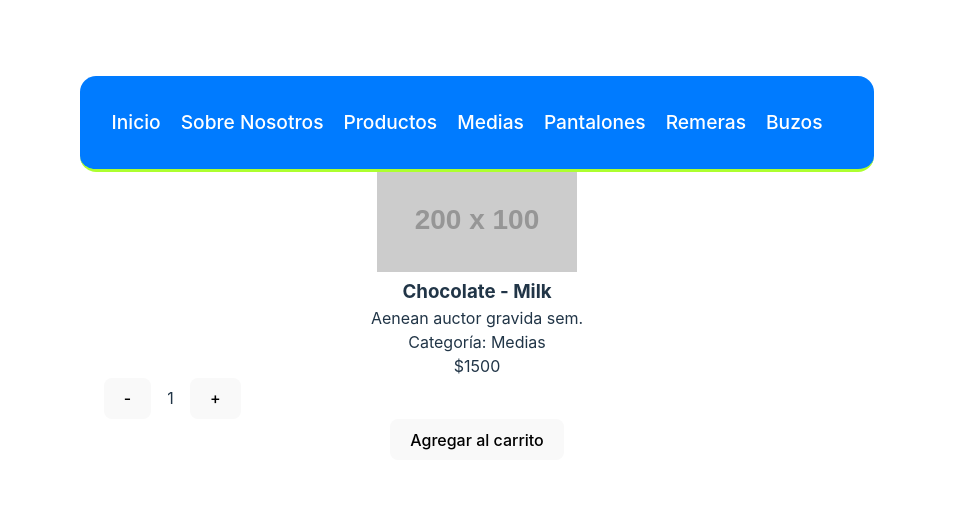
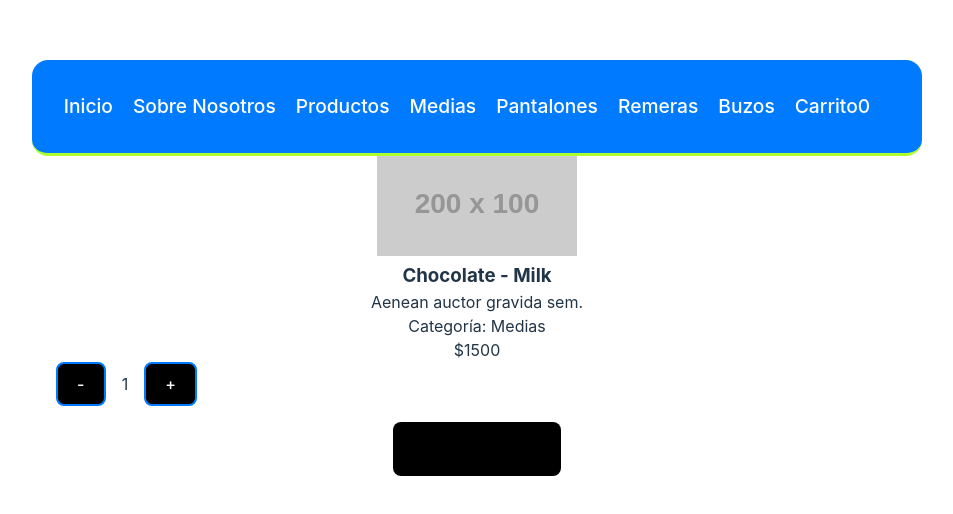
Before and after one commit to Tomimoure8/React-SegundaPreEntrega, a React (Vite) app: page /item/1 in a window 1280 px wide. Shown: the part 132-646 px from the top of the page, without its empty margins (163-1116 px from the left). Built offline with nearby package versions, Linux system fonts and the light colour scheme.

Commit message:
Implementación de CartContext y CartWidget, Checkout y mejora del ItemCount

```diff
--- a/src/App.css
+++ b/src/App.css
@@ -161,3 +161,29 @@
   align-items: center;
   gap: 1rem;
 }
+
+.item-count button {
+  background-color: black;
+  color: white;
+  border-radius: .5rem;
+  cursor: pointer;
+  font-size: 1rem;
+  display: flex;
+  align-items: center;
+  justify-content: center;
+  text-align: center;
+  border: 2px solid #007bff;
+}
+
+.item-count button:hover, .agregar-al-carrito:hover {
+  background-color: #f2f2f2;
+  color: #ff8c00;
+}
+
+.agregar-al-carrito {
+  width: auto;
+  height: auto;
+  margin-top: 1rem;
+  padding: 1rem;
+  background-color: black;
+}
--- a/src/App.jsx
+++ b/src/App.jsx
@@ -4,12 +4,45 @@
 import Navbar from './components/NavbarTea';
 import { BrowserRouter, Route, Routes } from "react-router-dom";
 import Nosotros from './components/Nosotros';
+import { useState } from 'react';
+import { CartContext } from "./context/CartContext";
+import Carrito from './components/Carrito';
 
 function App() {
+
+  const [carrito, setCarrito] = useState ([]);
+
+  const agregarAlCarrito  =  (item, cantidad) => {
+    const itemAgregado = {...item, cantidad};
+
+    const nuevoCarrito = [...carrito];
+    const estaEnElCarrito = nuevoCarrito.find((producto) => producto.id === itemAgregado.id);
+
+
+    if (estaEnElCarrito) {
+        estaEnElCarrito.cantidad += cantidad;
+    } else {
+        nuevoCarrito.push (itemAgregado);
+    }
+    setCarrito (nuevoCarrito);
+}
+
+const cantidadEnCarrito = () => {
+  return carrito.reduce ((acc, prod) => acc + prod.cantidad, 0);
+}
+
+const precioTotal = () => {
+  return carrito.reduce ((acc, prod) => acc + prod.precio * prod.cantidad, 0);
+}
+
+const variarCarrito = () => {
+  setCarrito ([]);
+}
 
   return (
     <>
       <div>
+        <CartContext.Provider value = {{carrito, agregarAlCarrito, cantidadEnCarrito, precioTotal, variarCarrito}}>
           <BrowserRouter>
 
 
@@ -21,9 +54,11 @@
               <Route path="/productos" element= {<ItemListContainer />} />
               <Route path="/productos/:categoria" element= {<ItemListContainer />} />
               <Route path="/nosotros" element= {<Nosotros />} />
+              <Route path="/carrito" element= {<Carrito />} />
             </Routes>
 
           </BrowserRouter>
+        </CartContext.Provider>
       </div>
     </>
   );
--- /dev/null
+++ b/src/components/Carrito.jsx
@@ -0,0 +1,39 @@
+import React, { useContext } from 'react'
+import { CartContext } from '../context/CartContext'
+import { Link } from 'react-router-dom';
+
+const Carrito = () => {
+
+    const { carrito, precioTotal, vaciarCarrito } = useContext (CartContext);
+
+    const handleVaciar = () => {
+        vaciarCarrito();
+    }
+
+    return (
+        <div className='container'>
+        <h1 className='main-title'>Carrito</h1>
+            {
+                carrito.map((prod) => (
+                    <div key={prod.id}>
+                        <h3>{prod.titulo}</h3>
+                        <p>Precio unit: ${prod.precio}</p>
+                        <p>Precio total: ${prod.precio * prod.cantidad}</p>
+                        <p>Cant: {prod.cantidad}</p>
+                    </div>
+                ))
+            }
+            {
+                carrito.length > 0 ?
+                <>
+                    <h2>Precio total: ${precioTotal()} </h2>
+                    <button onClick={handleVaciar}>Vaciar</button>
+                </> :
+                <h2>El carrito está vacío :( </h2>
+            }
+
+        </div>
+    )
+}
+
+export default Carrito
--- /dev/null
+++ b/src/components/CartWidget.jsx
@@ -0,0 +1,19 @@
+import React, { useContext } from 'react'
+import { Link } from 'react-router-dom'
+import { CartContext } from '../context/CartContext'
+
+const CartWidget = () => {
+
+    const { cantidadEnCarrito } = useContext (CartContext);
+
+    return (
+        <div>
+            <Link className="menu-link" to="/carrito">
+            Carrito
+            <span className='numerito'>{cantidadEnCarrito()}</span>
+            </Link>
+        </div>
+    )
+}
+
+export default CartWidget
--- a/src/components/ItemCount.jsx
+++ b/src/components/ItemCount.jsx
@@ -1,17 +1,17 @@
 import React, { useState } from 'react'
+import Item from './Item'
 
-const ItemCount = () => {
+const ItemCount = ( {cantidad, handleRestar, handleSumar, handleAgregar} ) => {
 
-    const [cantidad, setCantidad] = useState(1);
 
     return (
         <div>
             <div className='item-count'>
-                <button>-</button>
+                <button onClick={handleRestar}>-</button>
                 <p>{cantidad}</p>
-                <button>+</button>
+                <button onClick={handleSumar}>+</button>
             </div>
-            <button className='agregar-al-carrito'>Agregar al carrito</button>
+            <button className='agregar-al-carrito' onClick={handleAgregar}>Agregar al carrito</button>
         </div>
     )
 }
--- a/src/components/ItemDetail.jsx
+++ b/src/components/ItemDetail.jsx
@@ -1,7 +1,25 @@
-
+import {  useCallback, useContext, useState } from "react";
 import { toCapital } from "../helpers/toCapital"
 import ItemCount from "./ItemCount"
+import { CartContext } from "../context/CartContext";
+
+
 const ItemDetail = ({item}) => {
+
+        const {carrito, agregarAlCarrito} = useContext (CartContext);
+        console.log (carrito);
+
+        const [cantidad, setCantidad] = useState(1);
+
+        const handleRestar = () => {
+            cantidad > 1 && setCantidad (cantidad - 1)
+        }
+
+        const handleSumar = () => {
+            cantidad < item.stock && setCantidad (cantidad + 1)
+        }
+
+
     return (
         <div className="container">
             <div className="producto-detalle">
@@ -11,7 +29,7 @@
                     <p className="descripcion">{item.descripcion}</p>
                     <p className="categoria">Categoría: {toCapital(item.categoria)}</p>
                     <p className="precio">${item.precio}</p>
-                    <ItemCount />
+                    <ItemCount cantidad={cantidad} handleSumar={handleSumar} handleRestar={handleRestar} handleAgregar={ () => {agregarAlCarrito (item, cantidad) }} />
                 </div>
             </div>
         </div>
--- a/src/components/NavbarTea.jsx
+++ b/src/components/NavbarTea.jsx
@@ -1,5 +1,6 @@
 import React from "react";
 import { Link } from "react-router-dom";
+import CartWidget from "./CartWidget";
 
 const Navbar = () => {
     return (
@@ -12,6 +13,7 @@
                 <li><Link className="menu-link" to="/productos/pantalones">Pantalones</Link></li>
                 <li><Link className="menu-link" to="/productos/remeras">Remeras</Link></li>
                 <li><Link className="menu-link" to="/productos/buzos">Buzos</Link></li>
+                <li><CartWidget /></li>
             </ul>
         </nav>
     );
--- /dev/null
+++ b/src/context/CartContext.jsx
@@ -0,0 +1,4 @@
+import { createContext } from "react";
+
+
+export const CartContext = createContext();
```
Lines whose indentation alone changed are shown as unchanged.
